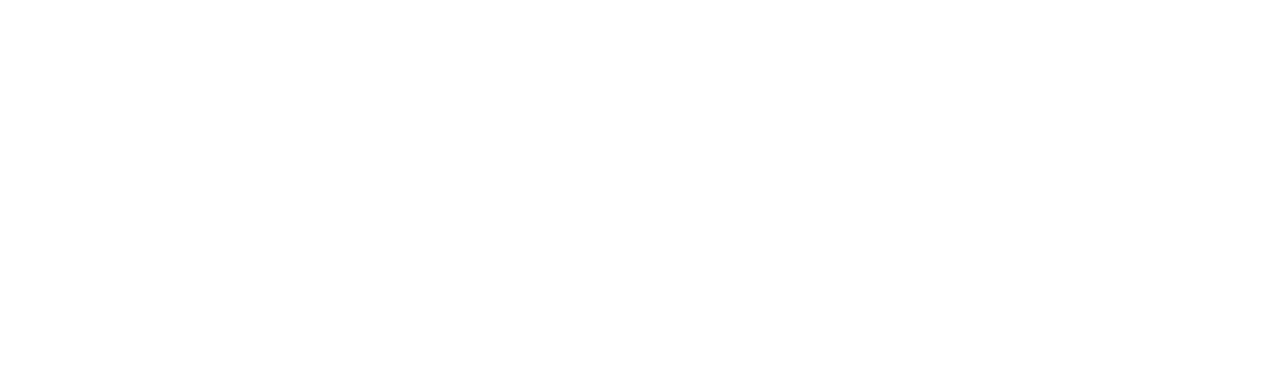
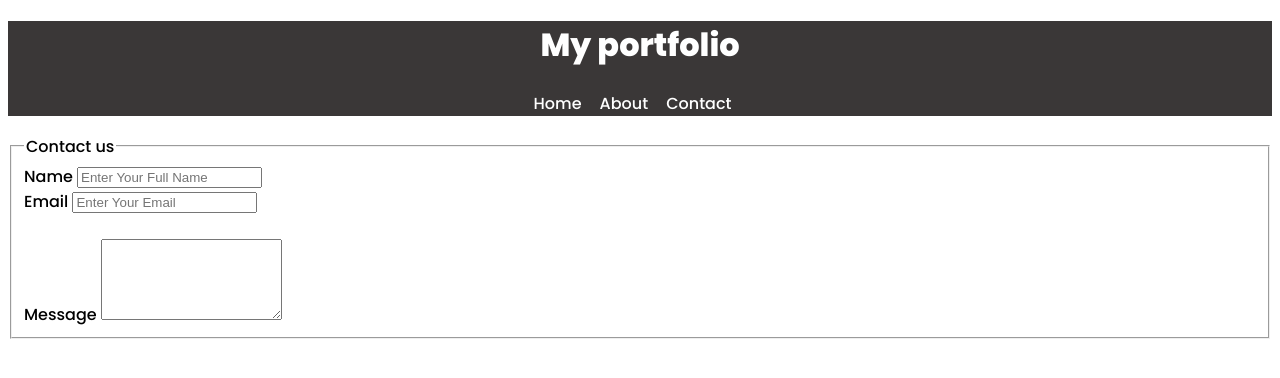
Before and after one commit to mfarhansheikh/Personal-Portolio-Website, a plain HTML site: page Contact Page.html in a window 1280 px wide. Drawn offline with Linux system fonts and the light colour scheme.

Commit message:
create form

```diff
--- a/Contact Page.html
+++ b/Contact Page.html
@@ -7,6 +7,26 @@
     <link rel="stylesheet" href="./style.css">
 </head>
 <body>
-
+    <header>
+        <h1>My portfolio</h1>
+        <nav>
+            <a class="color" href="./Home page.html">  Home</a>
+            <a class="color" href="./About Me.html">About</a>
+            <a class="color" href="./Contact Page.html">Contact</a>
+        </nav>
+    </header> <br>
+    <section>
+        <fieldset>
+        <legend> Contact us</legend>
+        <form action="submit_form.php" method="post">
+            <label for="name">Name</label>
+            <input type="text" id="name" placeholder="Enter Your Full Name"> <br>
+            <label for="email">Email</label>
+            <input type="email" id="eamil" placeholder="Enter Your Email"> <br> <br>
+            <label for="message">Message</label>
+            <textarea name="message" id="message" rows="5" required></textarea>
+        </form>
+    </fieldset>
+    </section>
 </body>
 </html>
```
